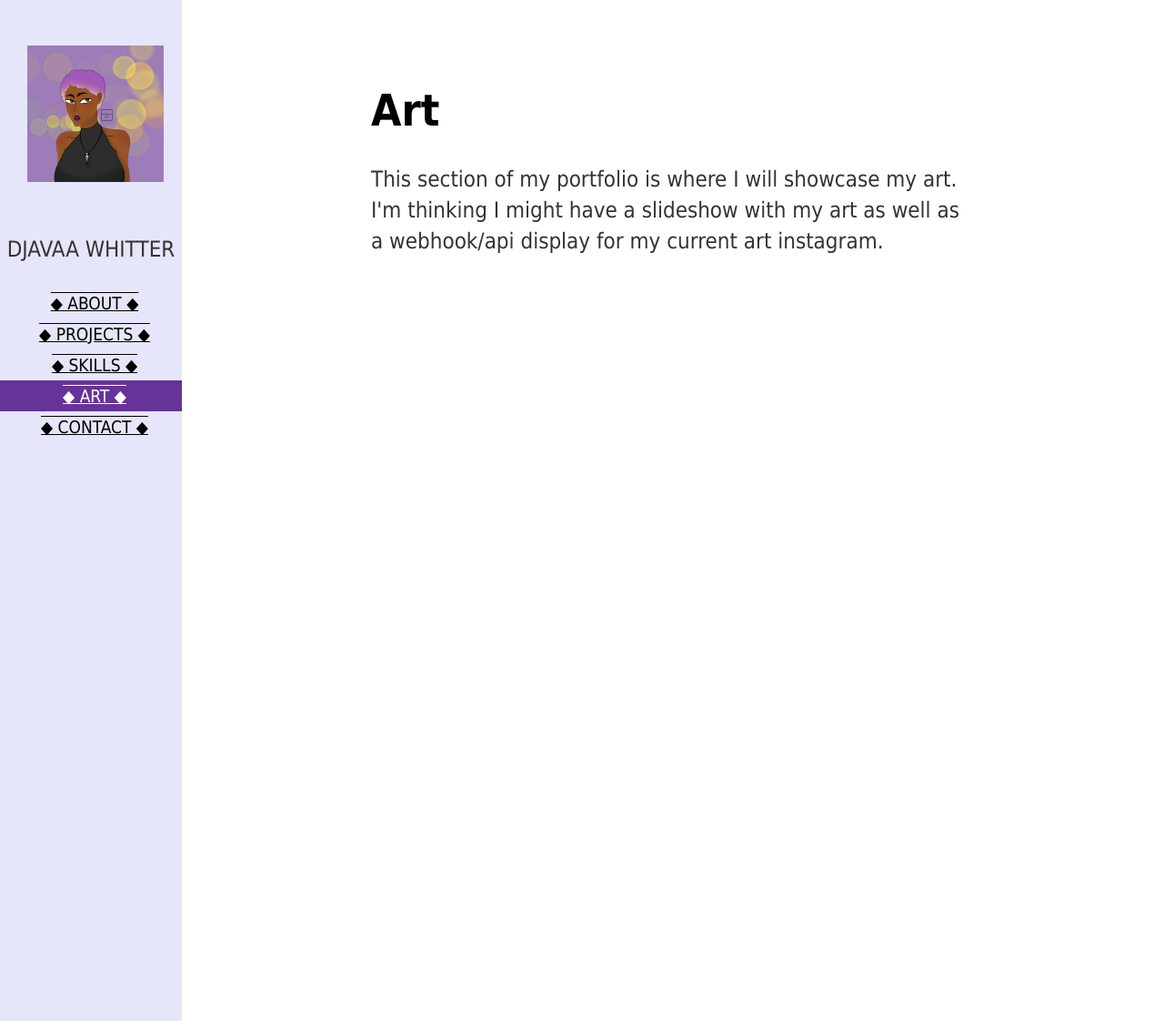
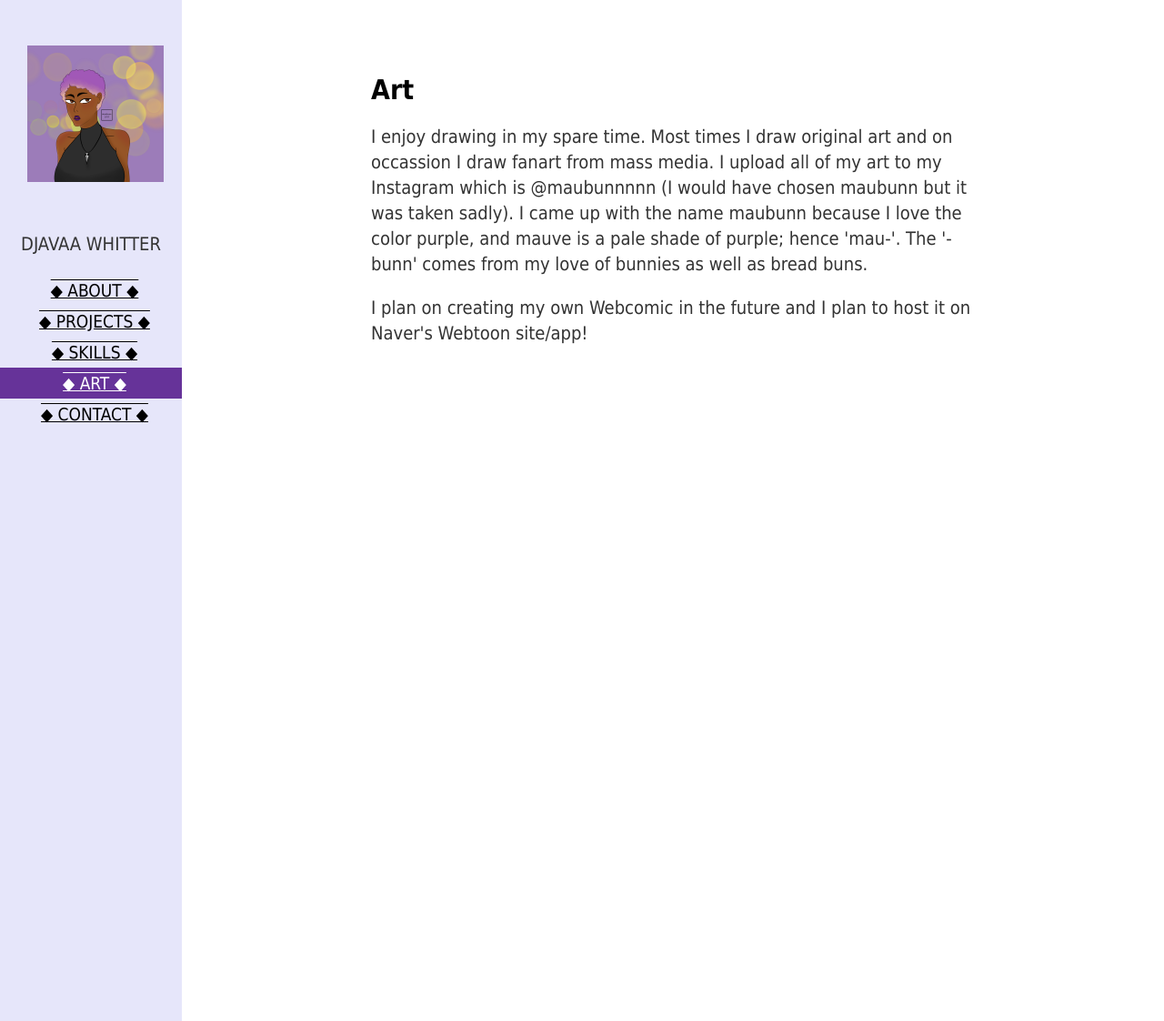
Before and after one commit to collegedjavaa/Djavaa-Whitter, a Jekyll site: the page art.html, which Jekyll copies as it is, in a window 1280 px wide and 1122 px high. Shown: the whole window at 91% size. Built offline with Jekyll 4.4.1, drawn with Linux system fonts in a browser that asks for light colours; a script that is not in the unit is left out; comment, search, counter and statistics services are not loaded.

Commit message:
Updated some of the pages with information

```diff
--- a/index.html
+++ b/about.html
@@ -16,7 +16,7 @@
 
         <p>DJAVAA WHITTER</p>
 
-        <a href="index.html" class="active">◆ ABOUT ◆</a>
+        <a href="about.html" class="active">◆ ABOUT ◆</a>
         <a href="projects.html">◆ PROJECTS ◆</a>
         <a href="skills.html">◆ SKILLS ◆</a>
         <a href="art.html">◆ ART ◆</a>
@@ -25,8 +25,9 @@
 
     <div class="main">
         <h1>Hello! I'm Djavaa Whitter.</h1>
+        <h2>My first name is pronounced 'shuh-vay'. The 'D' is silent.</h2>
 
-        <p>Recently graduated from Brooklyn College with a Bachelor of Science in Information Systems. :D</p>
+        <p>I recently graduated from Brooklyn College (May 2020) with a Bachelor of Science in Information Systems. I was initially a Computer Science major but then I realized that I was more interested in the creative and soft-coding side of programming. This doesn't mean I don't have knowledge of different programming techniques! I'm always willing to learn more as well!</p>
 
         <p>This website is currently a work in progress!</p>
     </div>
--- a/art.html
+++ b/art.html
@@ -26,7 +26,11 @@
     <div class="main">
         <h1>Art</h1>
 
-        <p>This section of my portfolio is where I will showcase my art. I'm thinking I might have a slideshow with my art as well as a webhook/api display for my current art instagram. </p>
+        <p>I enjoy drawing in my spare time. Most times I draw original art and on occassion I draw fanart from mass media. I upload all of my art to my Instagram which is @maubunnnnn (I would have chosen maubunn but it was taken sadly). I came up with the name maubunn because I love the color purple, and mauve is a pale shade of purple; hence 'mau-'. The '-bunn' comes from my love of bunnies as well as bread buns.  </p>
+
+        <p>I plan on creating my own Webcomic in the future and I plan to host it on Naver's Webtoon site/app!</p>
+
+        <div class='embedsocial-instagram' data-ref="d9d1c3084d6844d13cc0d291b73fcf26ea8bf996"></div><script>(function(d, s, id){var js; if (d.getElementById(id)) {return;} js = d.createElement(s); js.id = id; js.src = "https://embedsocial.com/embedscript/in.js"; d.getElementsByTagName("head")[0].appendChild(js);}(document, "script", "EmbedSocialInstagramScript"));</script>
     </div>
 
 </body>
--- a/main.css
+++ b/main.css
@@ -52,11 +52,14 @@ a:hover {
 
 }
 h1 {
-    font-size: 3em;
+    font-size: 30px;
     font-family: Tahoma, Geneva, sans-serif;
 }
+h2{
+    font-size: 25px;
+}
 p {
-    font-size: 1.5em;
+    font-size: 20px;
     line-height: 1.4em;
     color: #333;
 }
--- a/projects.html
+++ b/projects.html
@@ -16,7 +16,7 @@
 
         <p>DJAVAA WHITTER</p>
 
-        <a href="index.html">◆ ABOUT ◆</a>
+        <a href="about.html">◆ ABOUT ◆</a>
         <a href="projects.html" class="active">◆ PROJECTS ◆</a>
         <a href="skills.html">◆ SKILLS ◆</a>
         <a href="art.html">◆ ART ◆</a>
@@ -26,7 +26,7 @@
     <div class="main">
         <h1>Projects I've Worked On Throughout Undergrad</h1>
 
-        <p>This section of my portfolio will show the classwork I've done as well as individual work I've done.</p>
+        <a href= "https://collegedjavaa.github.io/Spring-2020-CS-4900-Project/index.html">CISC 4900 - Senior Project</a>
     </div>
 
 </body>
--- a/skills.html
+++ b/skills.html
@@ -16,7 +16,7 @@
 
         <p>DJAVAA WHITTER</p>
 
-        <a href="index.html">◆ ABOUT ◆</a>
+        <a href="about.html">◆ ABOUT ◆</a>
         <a href="projects.html">◆ PROJECTS ◆</a>
         <a href="skills.html" class="active">◆ SKILLS ◆</a>
         <a href="art.html">◆ ART ◆</a>
```
